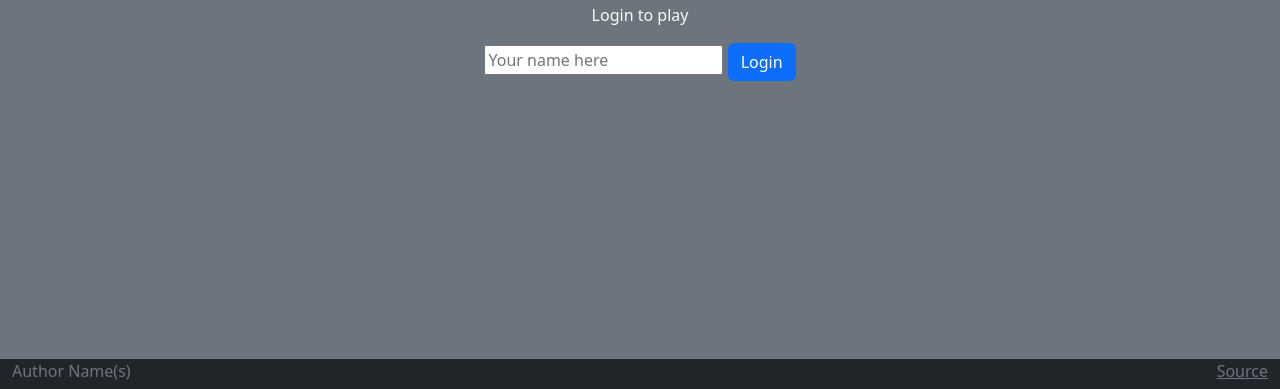
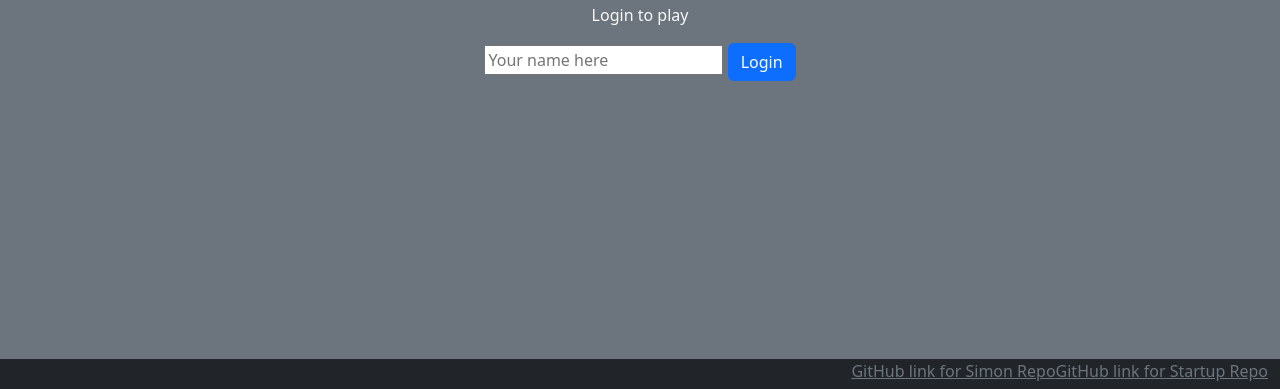
Before and after one commit to prescottjohnson/SimonNew, a plain HTML site: page index.html in a window 1280 px wide. Shown: the part 411-800 px from the top of the page. Drawn offline with nearby package versions, Linux system fonts and the light colour scheme.

Commit message:
fixed links at bottom of index.html

```diff
--- a/index.html
+++ b/index.html
@@ -51,12 +51,8 @@
 
     <footer class="bg-dark text-dark text-muted">
       <div class="container-fluid">
-        <span class="text-reset">Author Name(s)</span>
-        <a
-          class="text-reset"
-          href="https://github.com/webprogramming260/simon-css"
-          >Source</a
-        >
+        <a class="text-reset" href="https://github.com/prescottjohnson/PrescottCS260">GitHub link for Startup Repo</a>
+      <a class="text-reset" href="https://github.com/prescottjohnson/SimonNew">GitHub link for Simon Repo</a>
       </div>
     </footer>
   </body>
```
